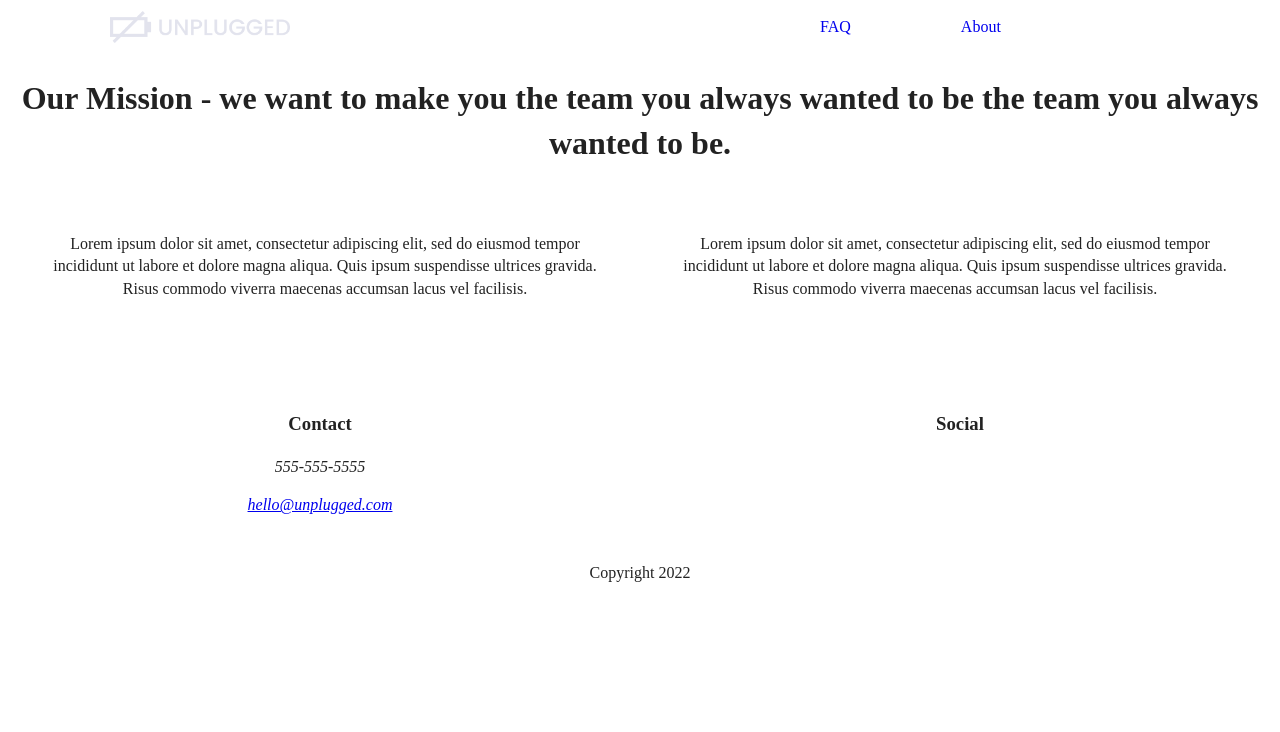
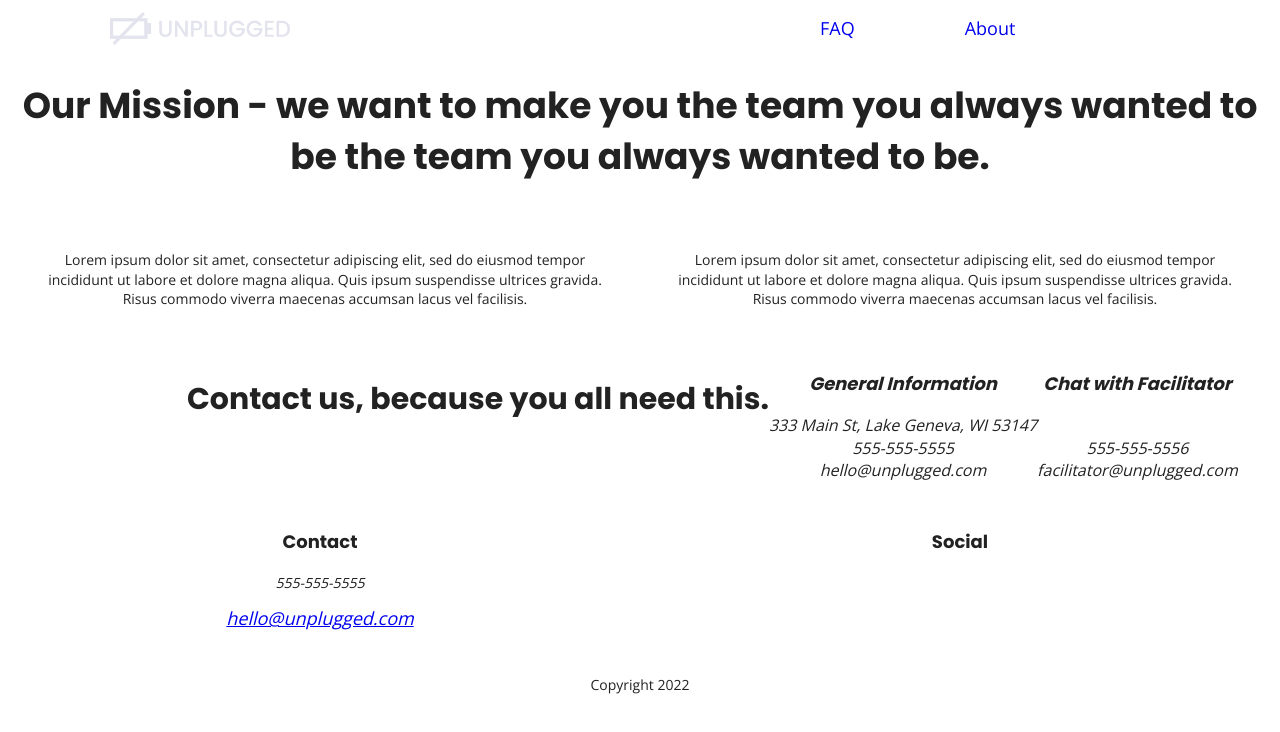
Before and after one commit to mikaturner/unplugged-retreat, a website: page about/index.html in a window 1280 px wide. Drawn offline with nearby package versions, Linux system fonts and the light colour scheme.

Commit message:
Added responsive font heights and font-families

```diff
--- a/about/index.html
+++ b/about/index.html
@@ -19,6 +19,9 @@
   <link rel="stylesheet" href="../css/normalize.css">
   <link rel="stylesheet" href="../css/main.css">
 
+
+  <!--Google Fonts-->
+  <link href="https://fonts.googleapis.com/css?family=Open+Sans:400,700|Poppins:500,700" rel="stylesheet">
   <meta name="theme-color" content="#fafafa">
 </head>
 
@@ -45,10 +48,28 @@
       <p>Lorem ipsum dolor sit amet, consectetur adipiscing elit, sed do eiusmod tempor incididunt ut labore et dolore
         magna aliqua. Quis ipsum suspendisse ultrices gravida. Risus commodo viverra maecenas accumsan lacus vel facilisis.</p>
   </section> <!-- contact-info -->
+
+    <embed class="map">
+      <figure></figure>
+    </embed>
+    <section class="contact-det">
+      <h2>Contact us, because you all need this.</h2>
+
+      <address>
+        <h3>General Information</h3>
+        333 Main St, Lake Geneva, WI 53147
+        <br>555-555-5555
+        <br>hello@unplugged.com
+      </address>
+
+      <address>
+       <h3>Chat with Facilitator</h3>
+       <br>555-555-5556
+       <br>facilitator@unplugged.com
+      </address>
+    </section>
+
   </main>
-  <embed class="map">
-    <figure></figure>
-  </embed>
 
   <!--Footer Section-->
   <footer>
--- a/css/main.css
+++ b/css/main.css
@@ -86,7 +86,32 @@ textarea {
 /* ==========================================================================
    mobile first custom styles
    ========================================================================== */
-    header{
+    html {
+      font-size: 16px;
+   }
+   body {
+      font-family: 'Open Sans', sans-serif;
+      font-size: 1em;
+    }
+    a, h3 {
+      font-size: 1.125em;
+    }
+    a {
+      font-style: bold;
+    }
+    h1, h2, h3, h4 {
+      font-family: 'Poppins', sans-serif;
+    }
+    h1 {
+      font-size: 2.25em;
+    }
+    h2{
+      font-size: 1.875em;
+    }
+    p{
+      font-size: 0.875em;
+    }
+   header{
       display: flex;
       flex-direction: column;
     }
@@ -255,15 +280,15 @@ textarea {
       justify-content: flex-end;
       flex-flow: row wrap;
     }
-    .mission, .faq {
+    .mission, .faq, .contact-det {
       display: flex;
       justify-content: space-around;
       flex-flow: row wrap;
     }
-    .faq h1{
+    .faq h2{
       width: 100%;
     }
-    .reviews article, .mission p, .faq article{
+    .reviews article, .mission p, .faq article, .contact-det article{
       width: 50%;
       box-sizing: border-box;
       padding: 30px;
@@ -299,12 +324,12 @@ textarea {
     .hero-area {
       display: flex;
     }
-    .hero-area h1,  .feat h1 {
+    .hero-area h2,  .feat h2 {
       display: flex;
       width: 1200px;
       justify-content: center;
     }
-   .reviews h1 {
+   .reviews h2 {
       display: flex;
       flex: 1 1 100%;
       justify-content: flex-start;
```
Also changed, not shown: faq/index.html (+5 -1 lines), index.html (+5 -2 lines).
